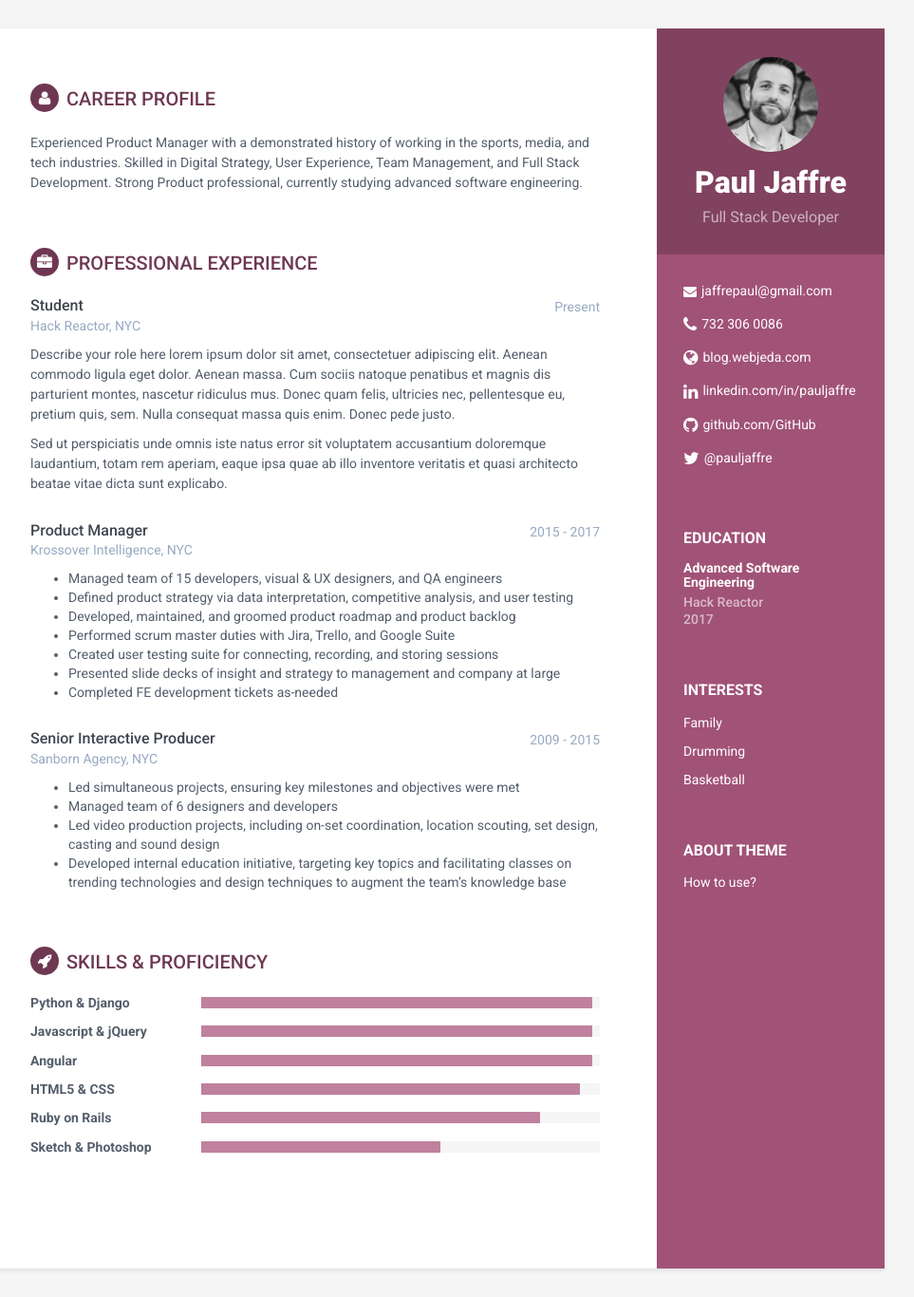
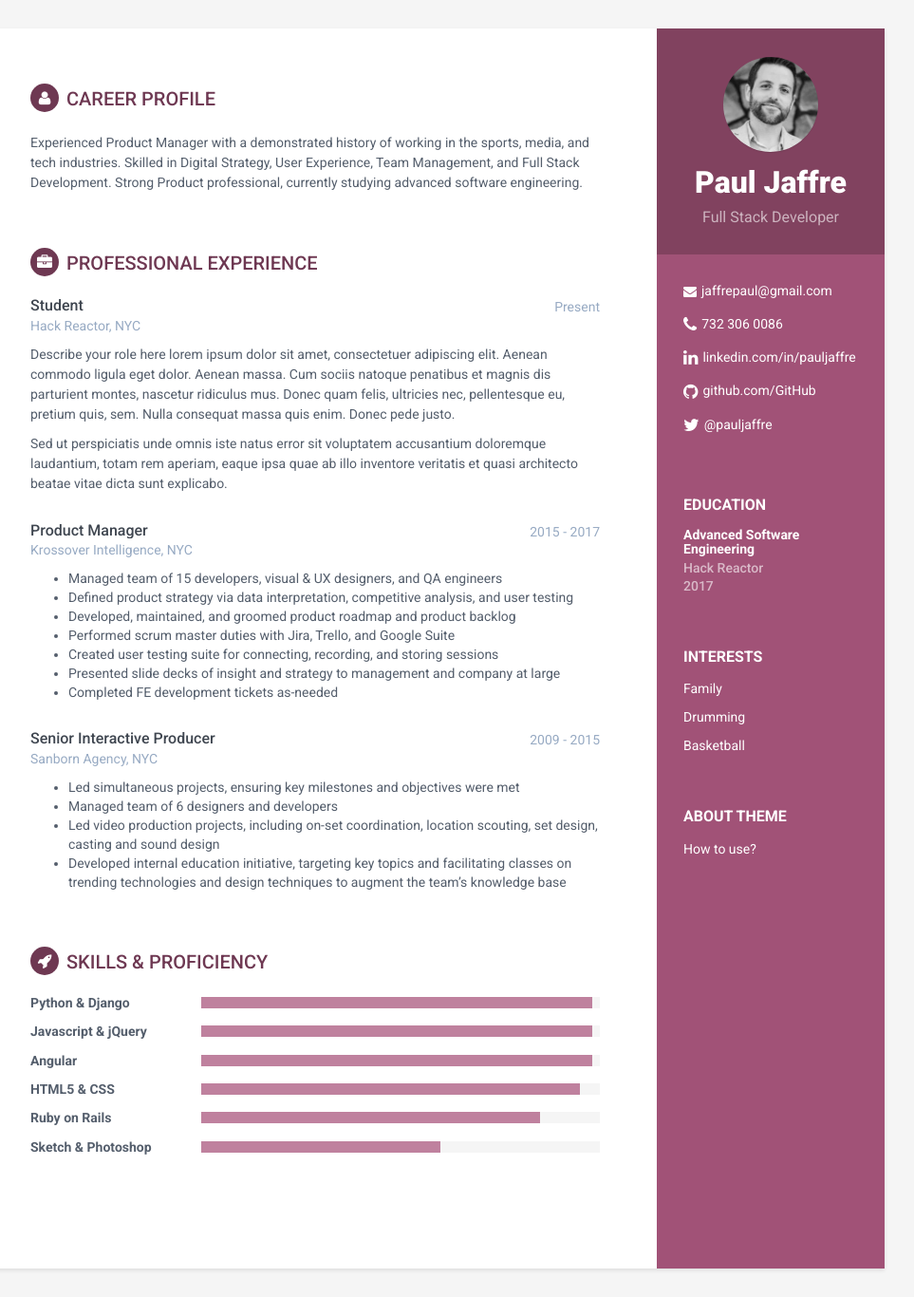
Before and after one commit to jaffrepaul/jaffrepaul.github.io, a Jekyll site: the page built from index.html, in a window 1280 px wide. Shown: the whole page at 95% size, without its empty margins (188-1151 px from the left). Built offline with Jekyll 4.4.1, drawn with Linux system fonts in a browser that asks for light colours.

Commit message:
removed URL

```diff
--- a/_includes/sidebar.html
+++ b/_includes/sidebar.html
@@ -23,11 +23,11 @@
                     <li class="phone"><i class="fa fa-phone"></i><a href="tel:012 345 6789">012 345 6789</a></li>
                     {% endif %}
 
-                    {% if site.website %}
+                    <!-- {% if site.website %}
                     <li class="website"><i class="fa fa-globe"></i><a href="http://{{site.website}}" target="_blank">{{site.website}}</a></li>
                     {% else %}
                     <li class="website"><i class="fa fa-globe"></i><a href="http://blog.webjeda.com" target="_blank">blog.webjeda.com</a></li>
-                    {% endif %}
+                    {% endif %} -->
 
                     {% if site.linkedin %}
                     <li class="linkedin"><i class="fa fa-linkedin"></i><a href="https://in.linkedin.com/in/{{site.linkedin}}" target="_blank">linkedin.com/in/{{site.linkedin}}</a></li>
```
Also changed, not shown: 1 other file.
